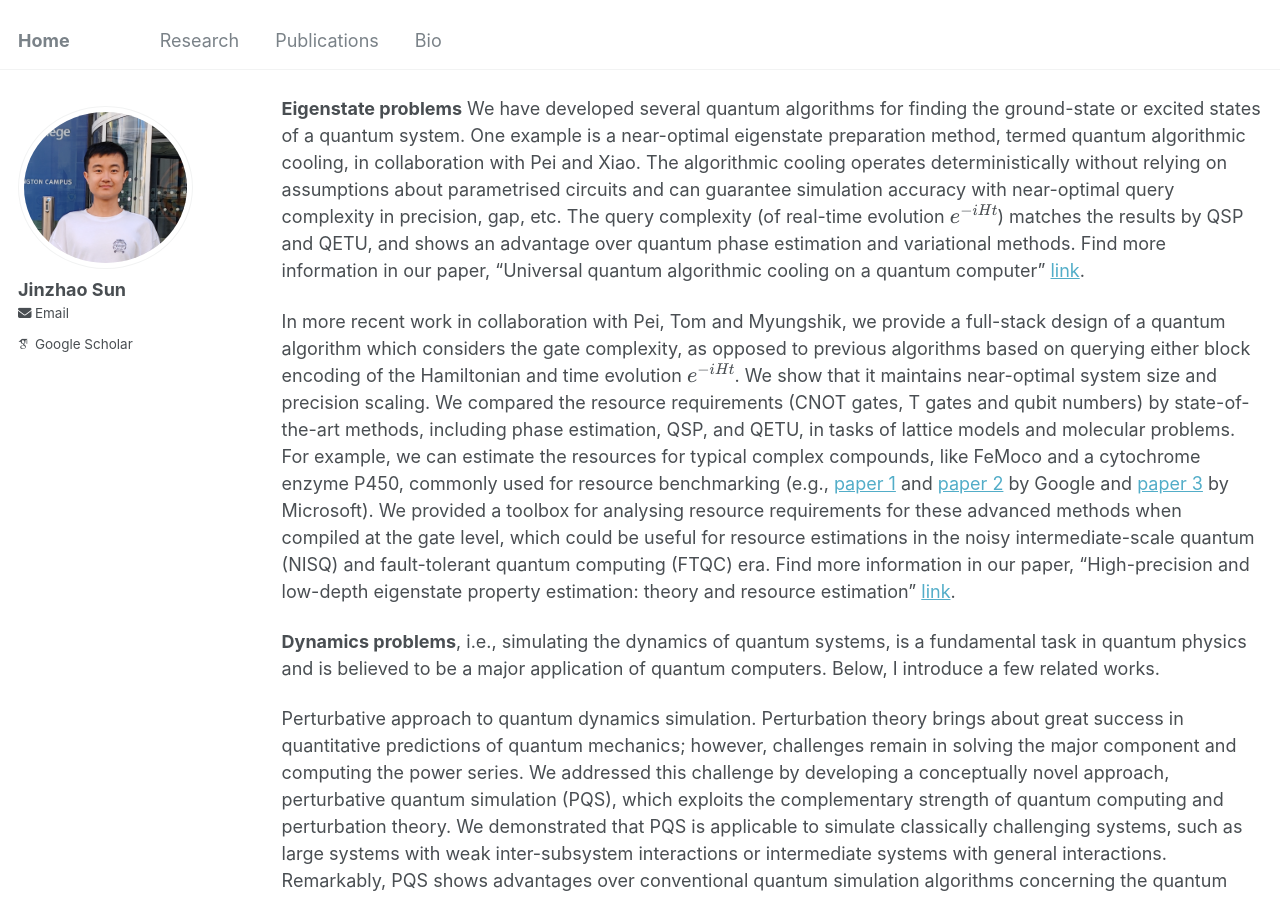
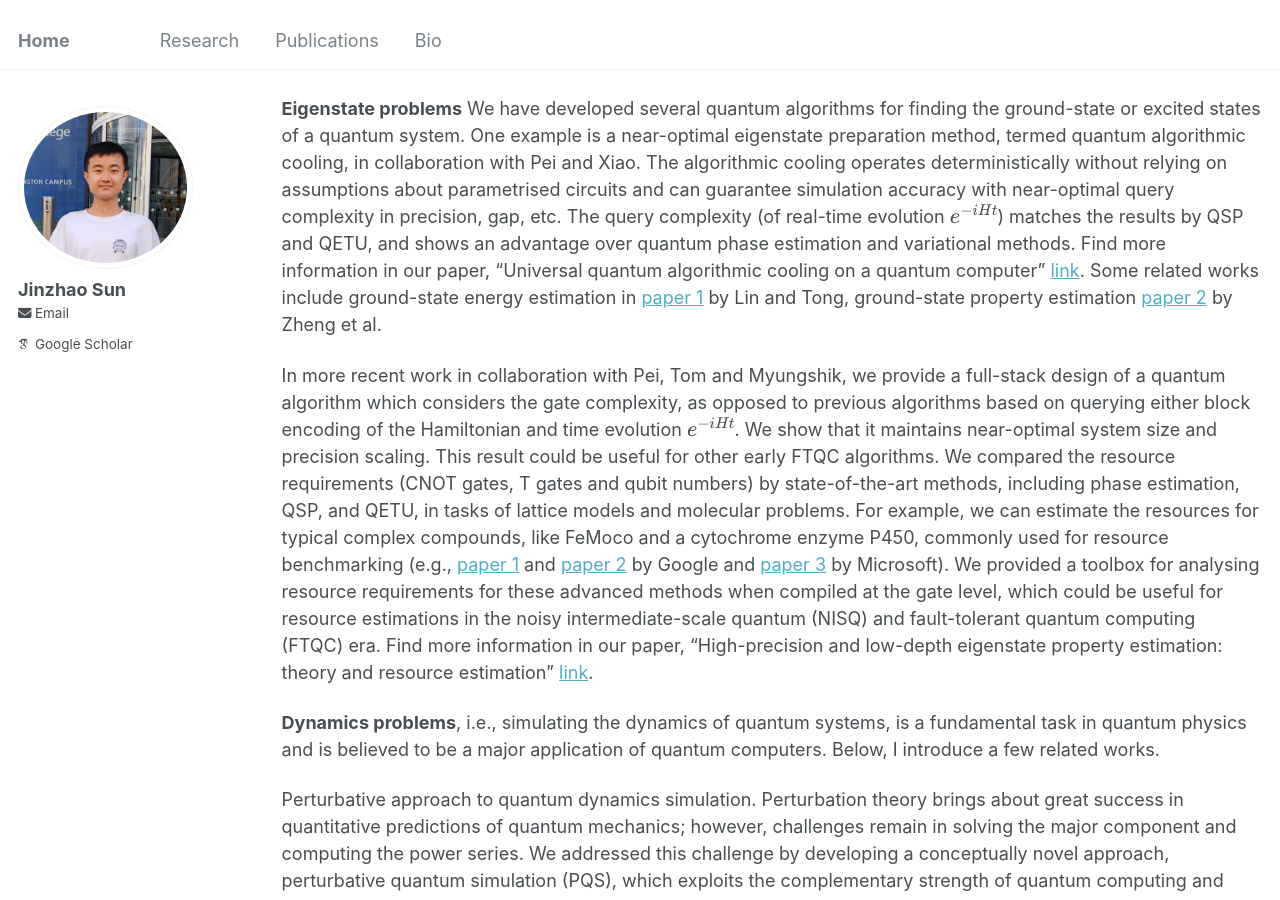
Before and after one commit to jinzhao-sun/jinzhao-sun.github.io, a Jekyll site: the page built from _pages/research.md, in a window 1280 px wide and 900 px high, scrolled down 775 px. Built offline with Jekyll 4.4.1, drawn with Linux system fonts in a browser that asks for light colours; some web fonts are replaced.

Commit message:
Update research.md

```diff
--- a/_pages/research.md
+++ b/_pages/research.md
@@ -28,9 +28,9 @@ Quantum problems can be broadly classified into two categories: static problems
 
 I have been working on improving algorithmic complexity in the two general classes of quantum problems.
 
-**Eigenstate problems** We have developed several quantum algorithms for finding the ground-state or excited states of a quantum system. One example is a near-optimal eigenstate preparation method, termed quantum algorithmic cooling, in collaboration with Pei and Xiao. The algorithmic cooling operates deterministically without relying on assumptions about parametrised circuits and can guarantee simulation accuracy with near-optimal query complexity in precision, gap, etc. The query complexity (of real-time evolution $$e^{-iHt}$$) matches the results by QSP and QETU, and shows an advantage over quantum phase estimation and variational methods. Find more information in our paper, "Universal quantum algorithmic cooling on a quantum computer" [link](https://arxiv.org/abs/2109.15304).
+**Eigenstate problems** We have developed several quantum algorithms for finding the ground-state or excited states of a quantum system. One example is a near-optimal eigenstate preparation method, termed quantum algorithmic cooling, in collaboration with Pei and Xiao. The algorithmic cooling operates deterministically without relying on assumptions about parametrised circuits and can guarantee simulation accuracy with near-optimal query complexity in precision, gap, etc. The query complexity (of real-time evolution $$e^{-iHt}$$) matches the results by QSP and QETU, and shows an advantage over quantum phase estimation and variational methods. Find more information in our paper, "Universal quantum algorithmic cooling on a quantum computer" [link](https://arxiv.org/abs/2109.15304). Some related works include ground-state energy estimation in [paper 1](https://journals.aps.org/prxquantum/abstract/10.1103/PRXQuantum.3.010318) by Lin and Tong, ground-state property estimation [paper 2](https://quantum-journal.org/papers/q-2022-07-11-761/) by Zheng et al.
 
-In more recent work in collaboration with Pei, Tom and Myungshik, we provide a full-stack design of a quantum algorithm which considers the gate complexity, as opposed to previous algorithms based on querying either block encoding of the Hamiltonian and time evolution $$e^{-iHt}$$. We show that it maintains near-optimal system size and precision scaling. We compared the resource requirements (CNOT gates, T gates and qubit numbers) by state-of-the-art methods, including phase estimation, QSP, and QETU, in tasks of lattice models and molecular problems. For example, we can estimate the resources for typical complex compounds, like FeMoco and a cytochrome enzyme P450, commonly used for resource benchmarking (e.g., [paper 1](https://www.pnas.org/doi/10.1073/pnas.2203533119) and [paper 2](https://journals.aps.org/prxquantum/abstract/10.1103/PRXQuantum.2.030305) by Google and [paper 3](https://journals.aps.org/prresearch/abstract/10.1103/PhysRevResearch.3.033055) by Microsoft). We provided a toolbox for analysing resource requirements for these advanced methods when compiled at the gate level, which could be useful for resource estimations in the noisy intermediate-scale quantum (NISQ) and fault-tolerant quantum computing (FTQC) era. Find more information in our paper, "High-precision and low-depth eigenstate property estimation: theory and resource estimation" [link](https://arxiv.org/abs/2406.04307).
+In more recent work in collaboration with Pei, Tom and Myungshik, we provide a full-stack design of a quantum algorithm which considers the gate complexity, as opposed to previous algorithms based on querying either block encoding of the Hamiltonian and time evolution $$e^{-iHt}$$. We show that it maintains near-optimal system size and precision scaling. This result could be useful for other early FTQC algorithms. We compared the resource requirements (CNOT gates, T gates and qubit numbers) by state-of-the-art methods, including phase estimation, QSP, and QETU, in tasks of lattice models and molecular problems. For example, we can estimate the resources for typical complex compounds, like FeMoco and a cytochrome enzyme P450, commonly used for resource benchmarking (e.g., [paper 1](https://www.pnas.org/doi/10.1073/pnas.2203533119) and [paper 2](https://journals.aps.org/prxquantum/abstract/10.1103/PRXQuantum.2.030305) by Google and [paper 3](https://journals.aps.org/prresearch/abstract/10.1103/PhysRevResearch.3.033055) by Microsoft). We provided a toolbox for analysing resource requirements for these advanced methods when compiled at the gate level, which could be useful for resource estimations in the noisy intermediate-scale quantum (NISQ) and fault-tolerant quantum computing (FTQC) era. Find more information in our paper, "High-precision and low-depth eigenstate property estimation: theory and resource estimation" [link](https://arxiv.org/abs/2406.04307).
 
 **Dynamics problems**, i.e., simulating the dynamics of quantum systems, is a fundamental task in quantum physics and is believed to be a major application of quantum computers. Below, I introduce a few related works.
 
```
